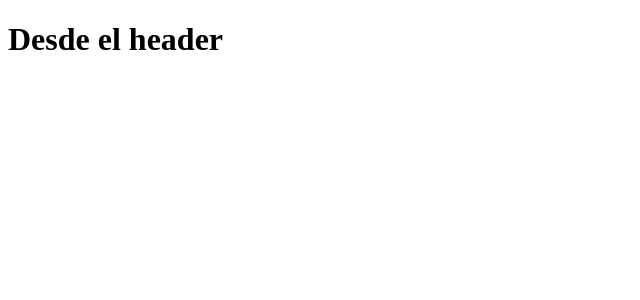
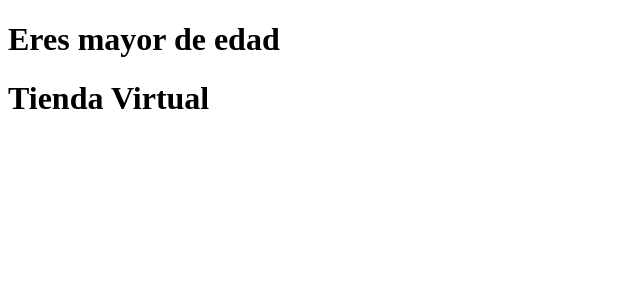
Before and after one commit to eraldovicente/react, a React (Create React App) app in the folder Modulo - 2/basicos/: page / in a window 1280 px wide. Shown: the top 300 px of the page, without its empty margins (0-640 px from the left). Built offline with nearby package versions, Linux system fonts and the light colour scheme.

Commit message:
basico de JSX

```diff
--- a/Modulo - 2/basicos/src/components/Header.jsx
+++ b/Modulo - 2/basicos/src/components/Header.jsx
@@ -2,8 +2,20 @@ import React from 'react';
 
 function Header() {
 
+     const edad = 18;
+
+     let mensaje;
+     if (edad >= 18) {
+          mensaje = 'Eres mayor de edad';
+     } else {
+          mensaje = 'Eres menor de edad';
+     }
+
      return(
-          <h1>Desde el header</h1>
+          <>
+               <h1>{mensaje}</h1>
+               <h1 id="encabezado" className="encabezado">Tienda Virtual</h1>
+          </>
      )
 }
 
```
